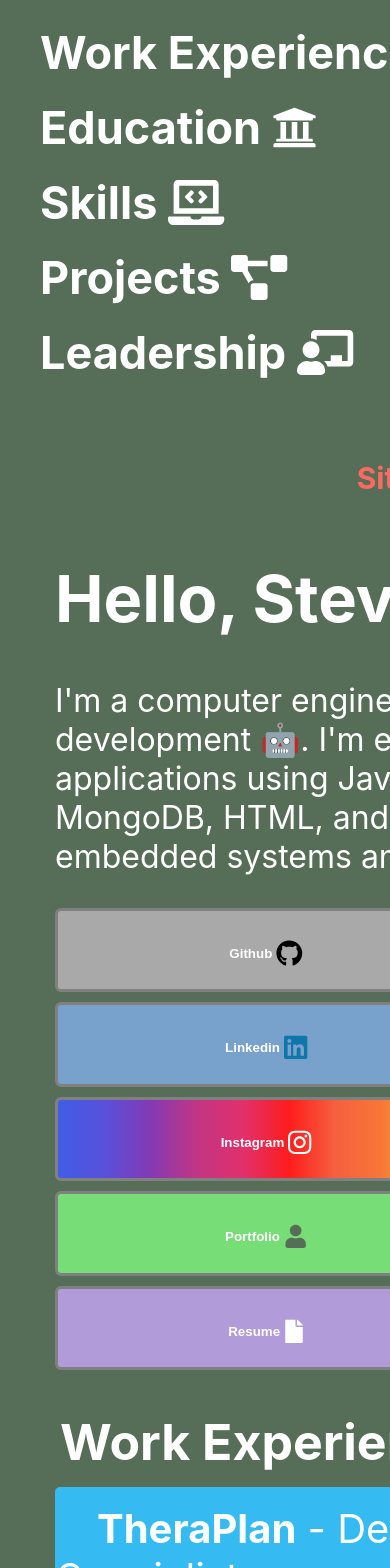
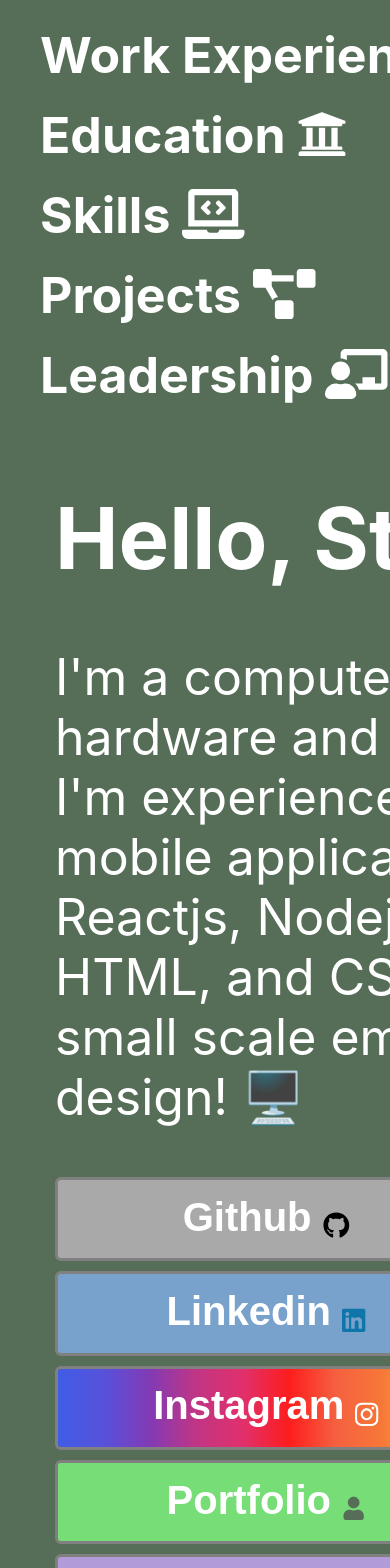
Before and after one commit to Steven7926/PortfolioSite, a React (Create React App) app in the folder portfoliosite/: page / in a window 390 px wide. Shown: the top 1568 px of the page. Built offline with nearby package versions, Linux system fonts and the light colour scheme.

Commit message:
new mobile changes

```diff
--- a/portfoliosite/src/components/Header.js
+++ b/portfoliosite/src/components/Header.js
@@ -46,9 +46,9 @@
                         </li>*/
                     }
                 </ul>
-                <br />
             </div>
-            <div>
+            {
+                /*<div>
                     <div style={{ marginLeft: '30%' }}>
                         <span style={{ fontWeight: 'bold', color: '#FF6961', fontSize: '30px' }}>Site still under construction </span>
                         <FontAwesomeIcon icon={faTools} style={{ fontWeight: 'bold', color: '#FF6961' }} size='2x' />
@@ -56,7 +56,8 @@
                     <div style={{ marginLeft: '35%' }}>
                         <span style={{ fontWeight: 'bold', color: '#FF6961', fontSize: '15px' }}>Next update: Mobile Friendly </span>
                     </div>
-            </div>
+                </div>*/
+            }
         </Bounce>
     );
 }
--- a/portfoliosite/src/components/Introduction.js
+++ b/portfoliosite/src/components/Introduction.js
@@ -16,7 +16,7 @@
                             <span>Hello, Steven Here! </span>
                             <span className="spin">👨‍💻</span>
                         </h1>
-                        <p className="intro">
+                        <p className="introp">
                             I'm a computer engineer with a passion for hardware and software development 🤖.
                             I'm experienced in building web and mobile applications using JavaScript, Reactjs, Nodejs,
                             Java, C#, SQL, MongoDB, HTML, and CSS. I also have experience in small scale embedded systems and PCB design! 🖥️
@@ -24,31 +24,31 @@
                         <div className = "thebuttons">
                             <a style={{ textDecoration: 'none' }} href="https://github.com/Steven7926" target="_blank">
                                 <button className="socialbut" style={{backgroundColor: 'darkgrey'}}>
-                                    <span style={{ color: 'white' }}><b>Github </b></span>
+                                    <span style={{ color: 'white' }} className= 'buttonText' ><b>Github </b></span>
                                     <FontAwesomeIcon icon={faGithub} size="2x" transform="down-3"/>
                                 </button>
                             </a>
                             <a style={{ textDecoration: 'none' }} href="https://www.linkedin.com/in/steven-hudson-42a79714b" target="_blank">
                                 <button className="socialbut" style={{ backgroundColor: '#78A2CC' }}>
-                                    <span style={{ color: 'white' }}><b>Linkedin </b></span>
+                                    <span style={{ color: 'white' }} className='buttonText'><b>Linkedin </b></span>
                                     <FontAwesomeIcon icon={faLinkedin} style={{ color: '#0E76A8' }} size="2x" transform="down-3" />
                                 </button>
                             </a>
                             <a style={{ textDecoration: 'none'}} href="https://www.instagram.com/steven9926/" target="_blank">
                                 <button className="socialbut grad">
-                                        <span style={{color: 'white'}}><b>Instagram</b> </span>
+                                    <span style={{ color: 'white' }} className='buttonText'><b>Instagram</b> </span>
                                         <FontAwesomeIcon icon={faInstagram} style={{ color: 'white' }} size="2x" transform="down-3 " />
                                 </button>
                             </a>
                             <a style={{ textDecoration: 'none' }} href="http://localhost:3000/">
                                 <button className="socialbut" style={{ backgroundColor: '#77DD77' }}>
-                                    <span style={{ color: 'white' }}><b>Portfolio </b></span>
+                                    <span style={{ color: 'white' }} className='buttonText'><b>Portfolio </b></span>
                                     <FontAwesomeIcon icon={faUser} style={{ color: '#566E57' }} size="2x" transform="down-3 shrink-2"/>
                                 </button>
                             </a>
                             <a style={{ textDecoration: 'none' }} href="https://drive.google.com/file/d/1cQPeCJChBcjQn9pUvEDw5oKSBmeU5bBu/view?usp=sharing" target="_blank">
                                 <button className="socialbut" style={{ backgroundColor: '#B19CD9' }}>
-                                    <span style={{ color: 'white' }}><b>Resume </b></span>
+                                    <span style={{ color: 'white' }} className='buttonText'><b>Resume </b></span>
                                     <FontAwesomeIcon icon={faFile} style={{ color: 'white' }} size="2x" transform="down-3 shrink-2"/>
                                 </button>
                             </a>
--- a/portfoliosite/src/css/Portfolio.css
+++ b/portfoliosite/src/css/Portfolio.css
@@ -219,7 +219,7 @@
 @media only screen and (max-width: 768px) {
     /* For mobile phones: */
     .header {
-        font-size: 45px;
+        font-size: 50px;
         font-weight: bold;
     }
     .header li {
@@ -229,12 +229,19 @@
         padding: 10px;
     }
     .hello {
-        font-size: 65px;
+        font-size: 85px;
     }
     .intro {
       width: 100%;
       float: none;
     }
+
+    .introp {
+        width: 100%;
+        float: none;
+        font-size: 50px;
+    }
+
     .steven {
         float: none;
     }
@@ -249,8 +256,12 @@
     }
 
     .steven img {
-        width: 36%;
+        width: 39%;
         margin-left: 22%;
     }
 
+    .buttonText {
+        font-size: 40px;
+    }
+
 }
```
Lines whose indentation alone changed are shown as unchanged.
